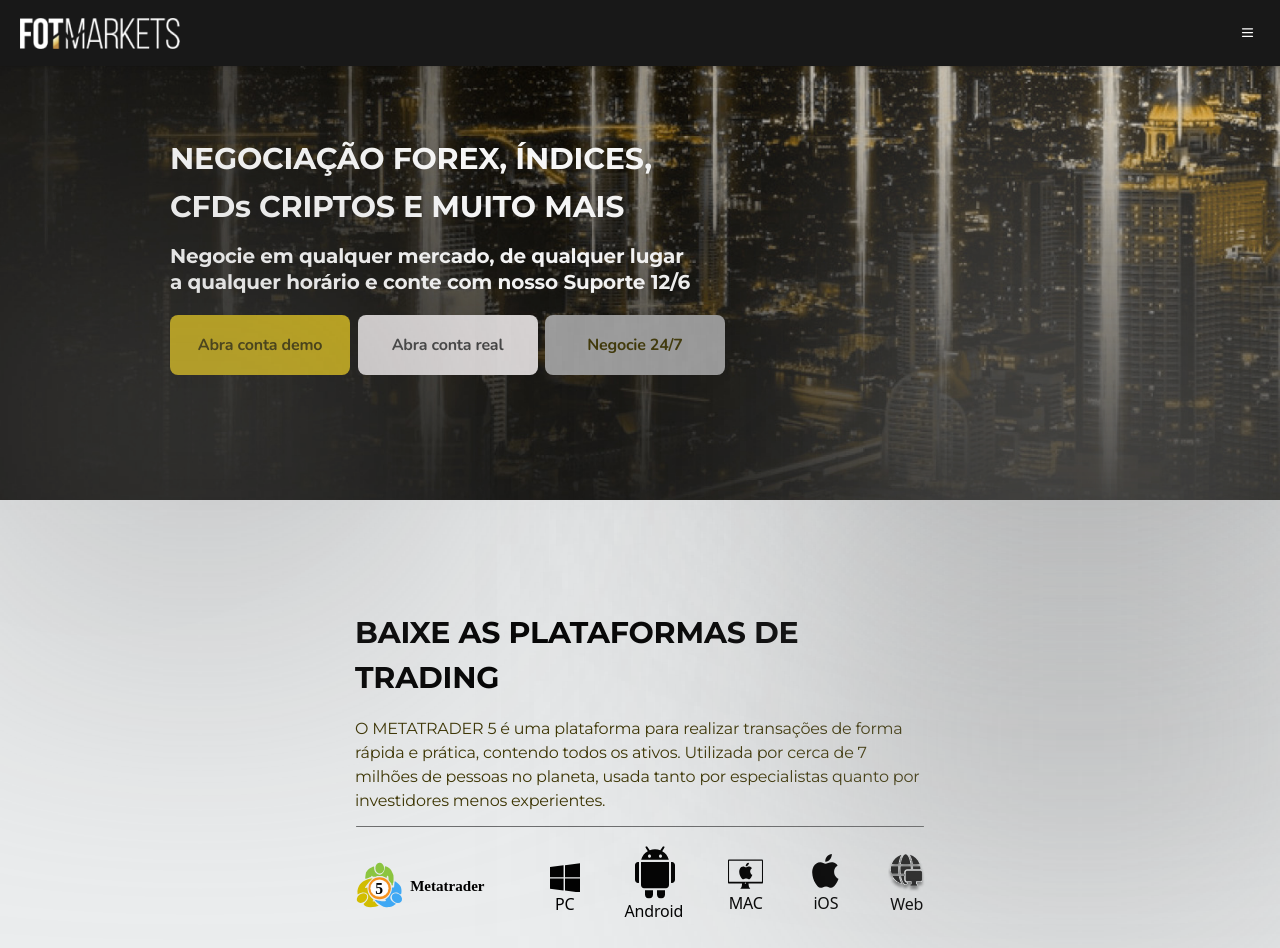
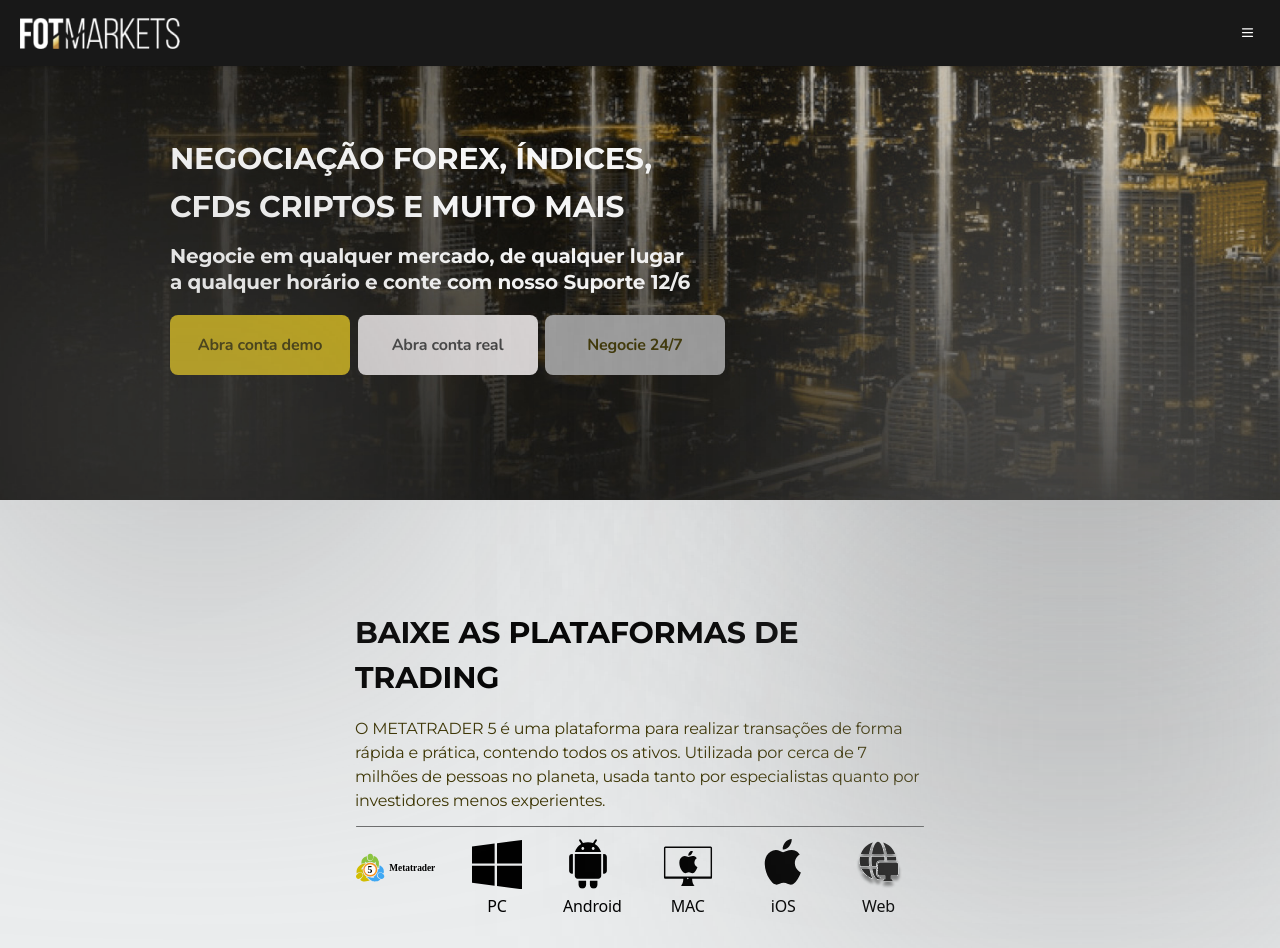
Before and after one commit to thiago-ss/fot-market, a React (Vite) app: page / in a window 1280 px wide. Shown: the top 948 px of the page. Built offline with nearby package versions, Linux system fonts and the light colour scheme.

Commit message:
update reponsive sm

```diff
--- a/src/components/Carousel/Carousel.jsx
+++ b/src/components/Carousel/Carousel.jsx
@@ -11,7 +11,7 @@ const SLIDE_COUNT = 4;
 const SLIDES = Array.from(Array(SLIDE_COUNT).keys());
 
 const Carousel = () => (
-  <section className="bg-[#181818] font-poppins p-5 h-[750px] pb-[50px]">
+  <section className="bg-[#181818] font-poppins p-5 h-[750px] pb-[50px] sm:h-[1100px] md:h-[1100px]">
     <motion.div
       initial="hidden"
       whileInView="show"
--- a/src/sections/About.jsx
+++ b/src/sections/About.jsx
@@ -3,7 +3,7 @@ import { about } from '../constants'
 
 export default function About() {
   return (
-    <section className="h-[600px] bg-[#181818] py-[50px] flex flex-col items-center justify-around ">
+    <section className="h-[600px] bg-[#181818] py-[50px] flex flex-col items-center justify-around sm:h-[1000px] md:h-[600px]">
 
       <h1 className="uppercase font-bold text-[45px] text-center text-white sm:text-[30px] md:text-[35px]">sobre a fot</h1>
 
--- a/src/sections/Faq.jsx
+++ b/src/sections/Faq.jsx
@@ -2,7 +2,7 @@ import {faq} from '../constants/index'
 
 export default function Faq() {
   return (
-    <section className="bg-[#EBEDEE] h-[555px] py-[20px] md:px-[20px] lg:px-[170px] xl:px-[170px] 2xl:px-[170px]">
+    <section className="bg-[#EBEDEE] h-[555px] py-[20px] md:px-[20px] lg:px-[170px] xl:px-[170px] 2xl:px-[170px] sm:h-[850px] md:h-[850px]">
       <div className="flex gap-[30px] items-center mb-[35px]">
         <h1 className="font-bold text-black text-[45px] font-poppins sm: md:mr-auto">FAQ</h1>
         <div className="w-[400px] h-[1px] bg-[#000]" />
--- a/src/sections/News.jsx
+++ b/src/sections/News.jsx
@@ -7,7 +7,7 @@ export default function News() {
       initial="hidden"
       whileInView="show"
       viewport={{ once: false, amount: 0.25 }}
-      className="h-[500px] font-poppins flex justify-around pt-[50px] bg-[#EBEDEE]"
+      className="h-[500px] font-poppins flex justify-around pt-[50px] bg-[#EBEDEE] sm:h-[600px] md:h-[600px]"
     >
       <div className="gradient-5"/>
       <motion.div
--- a/src/sections/Platforms.jsx
+++ b/src/sections/Platforms.jsx
@@ -8,35 +8,35 @@ export default function Platforms() {
       <div className="overflow-hidden">
         <div className="gradient-1" />
         <div className="gradient-2" />
-        <div className="bg-[#EBEDEE] h-[450px] px-[355px] py-[110px]">
+        <div className="bg-[#EBEDEE] h-[450px] px-[355px] py-[110px] sm:h-[800px]">
 
           <h1 className="text-black font-montserrat font-bold text-[30px] mb-[17px]">BAIXE AS PLATAFORMAS DE TRADING</h1>
           <p className="font-montserrat text-[2 0px] text-[#3C3400] max-w-[707px]">
             O METATRADER 5 é uma plataforma para realizar transações de forma rápida e prática, contendo todos os ativos. Utilizada por cerca de 7 milhões de
             pessoas no planeta, usada tanto por especialistas quanto por investidores menos experientes.
           </p>
-          <img src="/line.svg" alt="Line" className=" mt-5 mb-5" />
-          <div className="flex items-center gap-[45px]">
-            <img src="/Metatrade-SVG.svg" alt="Metatrader 5 logo" className="w-60" />
-            <div className="text-center mt-[10px]">
-              <img src="/windows.svg" alt="Windows logo" />
-              <p className="text-black">PC</p>
+          <img src="/line.svg" alt="Line" className=" mt-5 mb-5 " />
+          <div className="grid grid-cols-6 gap-1 max-w-[850px]">
+            <img src="/Metatrade-SVG.svg" alt="Metatrader 5 logo" className="w-[140px] " />
+            <div className="mr-auto ml-auto">
+              <img src="/windows.svg" alt="Windows logo" className=" w-[50px] h-[50px]"/>
+              <p className="text-black text-center mt-2">PC</p>
             </div>
-            <div className="text-center">
-              <img src="/android.svg" alt="Android logo" className="ml-[5px]" />
-              <p className="text-black">Android</p>
+            <div className="mr-auto ml-auto">
+              <img src="/android.svg" alt="Android logo" className=" w-[50px] h-[50px]" />
+              <p className="text-black text-center mt-2">Android</p>
             </div>
-            <div className="text-center">
-              <img src="/mac-desktop.svg" alt="Mac logo" />
-              <p className="text-black">MAC</p>
+            <div className="mr-auto ml-auto">
+              <img src="/mac-desktop.svg" alt="Mac logo" className=" w-[50px] h-[50px]"/>
+              <p className="text-black text-center mt-2">MAC</p>
             </div>
-            <div className="text-center">
-              <img src="/ios.svg" alt="iOS logo" />
-              <p className="  text-black">iOS</p>
+            <div className="mr-auto ml-auto">
+              <img src="/ios.svg" alt="iOS logo" className=" w-[50px] h-[50px]"/>
+              <p className="  text-black text-center mt-2">iOS</p>
             </div>
-            <div className="text-center">
-              <img src="/web.svg" alt="Web logo" />
-              <p className="text-black">Web</p>
+            <div className="mr-auto ml-auto">
+              <img src="/web.svg" alt="Web logo" className=" w-[50px] h-[50px]"/>
+              <p className="text-black text-center mt-2">Web</p>
             </div>
 
           </div>
--- a/src/sections/Webinarios.jsx
+++ b/src/sections/Webinarios.jsx
@@ -13,13 +13,13 @@ export default function Webinarios() {
         viewport={{ once: false, amount: 0.25 }}
         className="overflow-hidden"
       >
-        <div className="h-[750px] bg-[url('/bg-webinararios.png')] bg-cover bg-no-repeat">
+        <div className="h-[750px] bg-[url('/bg-webinararios.png')] bg-cover bg-no-repeat sm:h-[960px]">
           <motion.div
             variants={fadeIn('right', 'tween', 0.2, 1)}
-            className="flex flex-col gap-6 font-poppins text-white p-[170px]"
+            className="grid grid-cols-1 gap-6 font-poppins text-white p-[170px] sm:p-[10px]"
           >
             <h1 className=" font-bold text-[45px]">WEBINÁRIOS</h1>
-            <p className="max-w-[768px] font-semibold text-[22px] ">
+            <p className="max-w-[768px] font-semibold text-[22px] sm:max-w-[100%]">
               Webinários diários e gratuitos, apresentados por nossos especialistas, feito para você, que quer aprender de forma rápida e
               interativa, ou para quem já opera, mas quer acompanhar as análises dos movimentos diários do mercado. Nossos especialistas
               realizam análises técnicas e fundamentalistas e demonstram o que estão visualizando no mercado e as tendências para os períodos.
@@ -28,7 +28,7 @@ export default function Webinarios() {
           </motion.div>
           <motion.div
             variants={fadeIn('down', 'tween', 0.2, 1)}
-            className="flex gap-[20px] items-center bg-[#C6AA0E] w-[315px] h-[70px] px-5 py-5 rounded-[8px]  opacity-80 absolute -bottom-[650px] right-[15px]"
+            className="flex gap-[20px] items-center bg-[#C6AA0E] w-[315px] h-[70px] px-5 py-5 rounded-[8px]  opacity-80 absolute -bottom-[650px] right-[15px] sm:-bottom-[1500px]"
           >
             <img src="/calendar.png" alt="Agenda icon" />
             <p className="font-nunito font-semibold px-3 text-white max-w-[205px] text-[13px]">Agenda com diversos horários em inglês, espanhol e português.</p>
```
